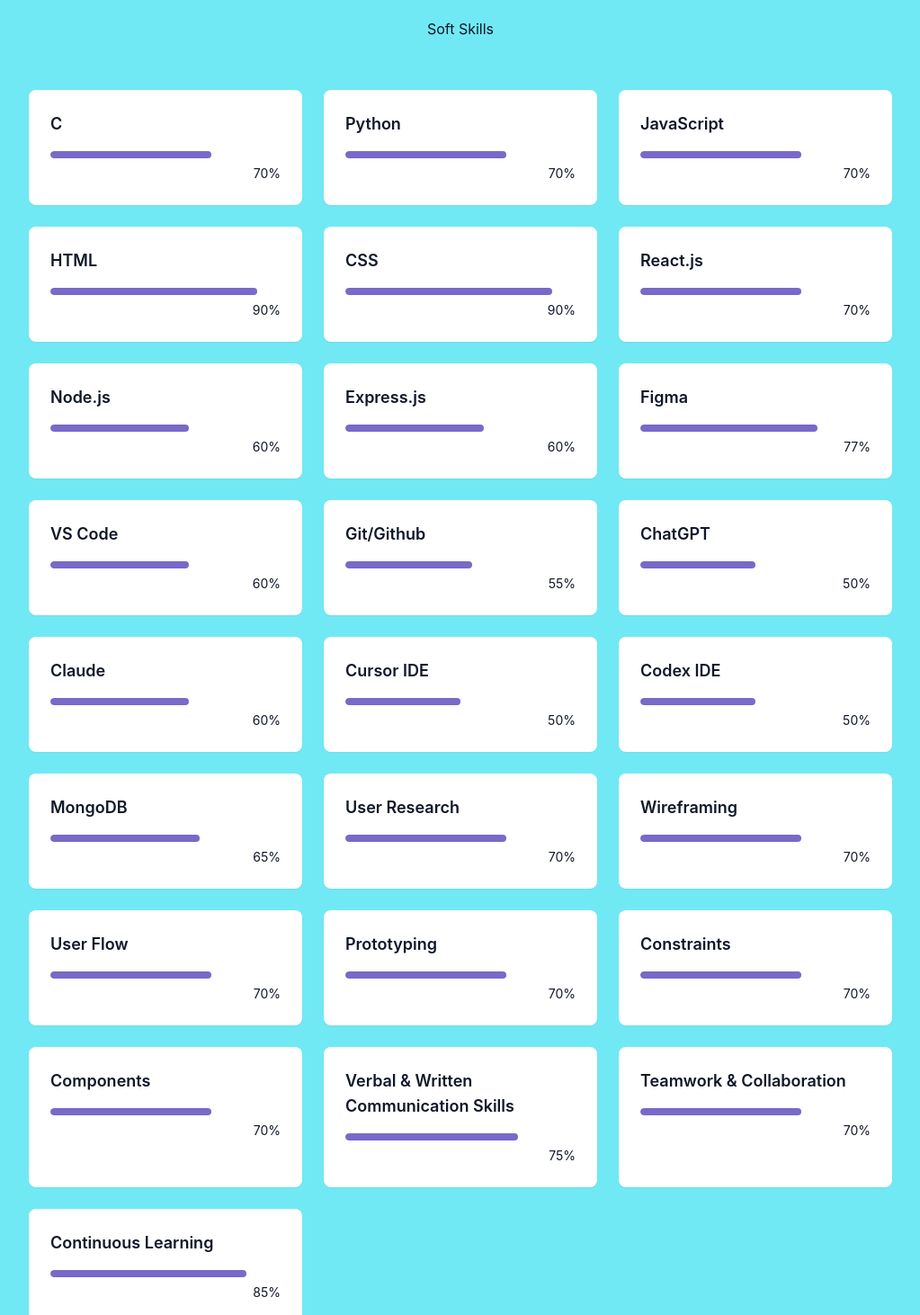
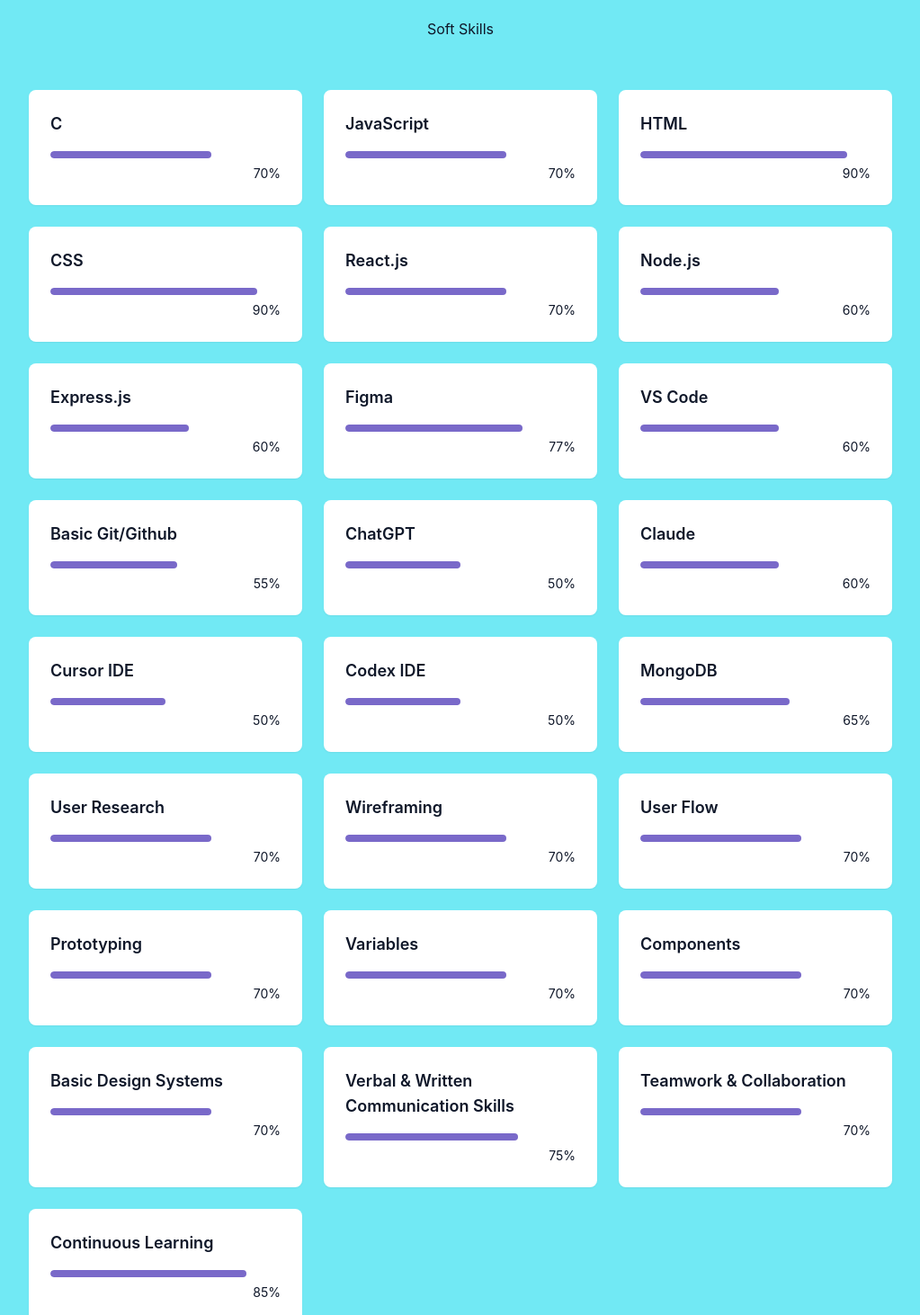
Before and after one commit to ManviHJ/My_portfolio_react_tailwindcss, a React (Vite) app: page / in a window 1280 px wide. Shown: the part 4000-5462 px from the top of the page at 90% size, without its empty margins (128-1151 px from the left). Built offline with nearby package versions, Linux system fonts and the light colour scheme.

Commit message:
Update skills

```diff
--- a/src/components/SkillsSection.jsx
+++ b/src/components/SkillsSection.jsx
@@ -5,7 +5,7 @@
 const skills = [
     //languages
     {name: "C" , level: 70, category: "programming language"},
-    {name: "Python" ,level: 70, category: "programming language"},
+    // {name: "Python" ,level: 70, category: "programming language"},
     {name: "JavaScript" , level: 70, category: "programming language"},
 
     //frontend
@@ -20,7 +20,7 @@
     //tools
     {name: "Figma" , level: 77, category: "tools"},
     {name: "VS Code" , level: 60,category: "tools"},
-    {name: "Git/Github" , level:55, category: "tools"},
+    {name: "Basic Git/Github" , level:55, category: "tools"},
     {name: "ChatGPT" , level: 50, category: "tools"},
     {name: "Claude" , level: 60, category: "tools"},
     {name: "Cursor IDE" , level: 50, category: "tools"},
@@ -34,8 +34,9 @@
     {name: "Wireframing" , level: 70 , category: "design"},
     {name: "User Flow" , level: 70 , category: "design"},
     {name: "Prototyping" , level: 70 , category: "design"},
-    {name: "Constraints" , level: 70 , category: "design"},
+    {name: "Variables" , level: 70 , category: "design"},
     {name: "Components" , level: 70 , category: "design"},
+    {name: "Basic Design Systems" , level: 70 , category: "design"},
 
     //soft skills
     {name: "Verbal & Written Communication Skills " , level: 75 , category: "soft skills"},
```
